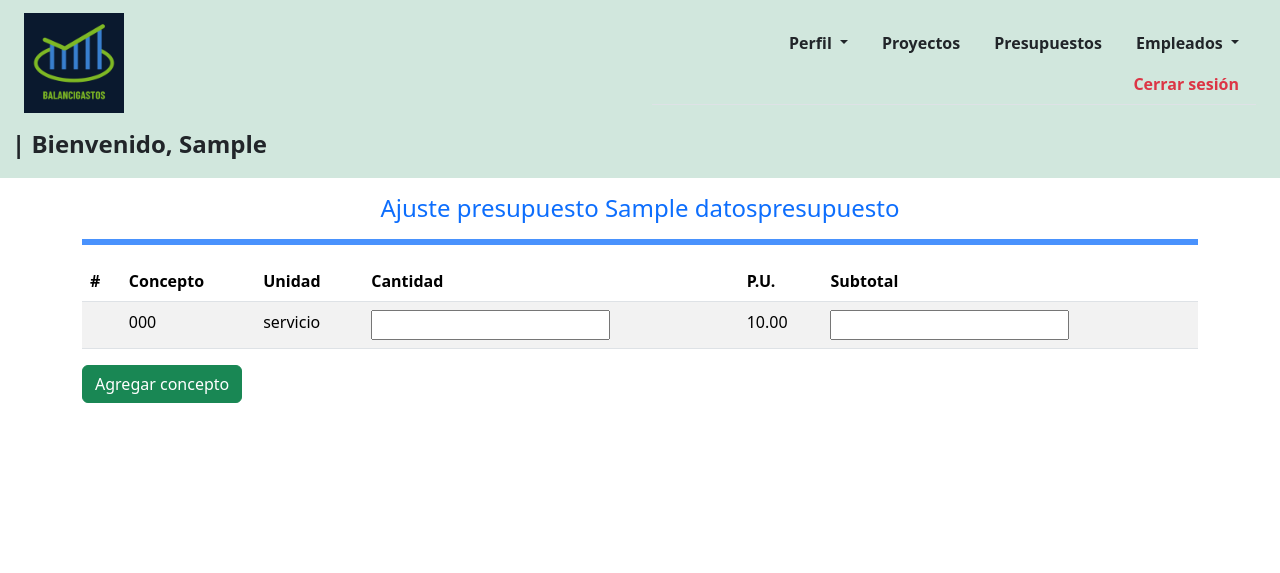
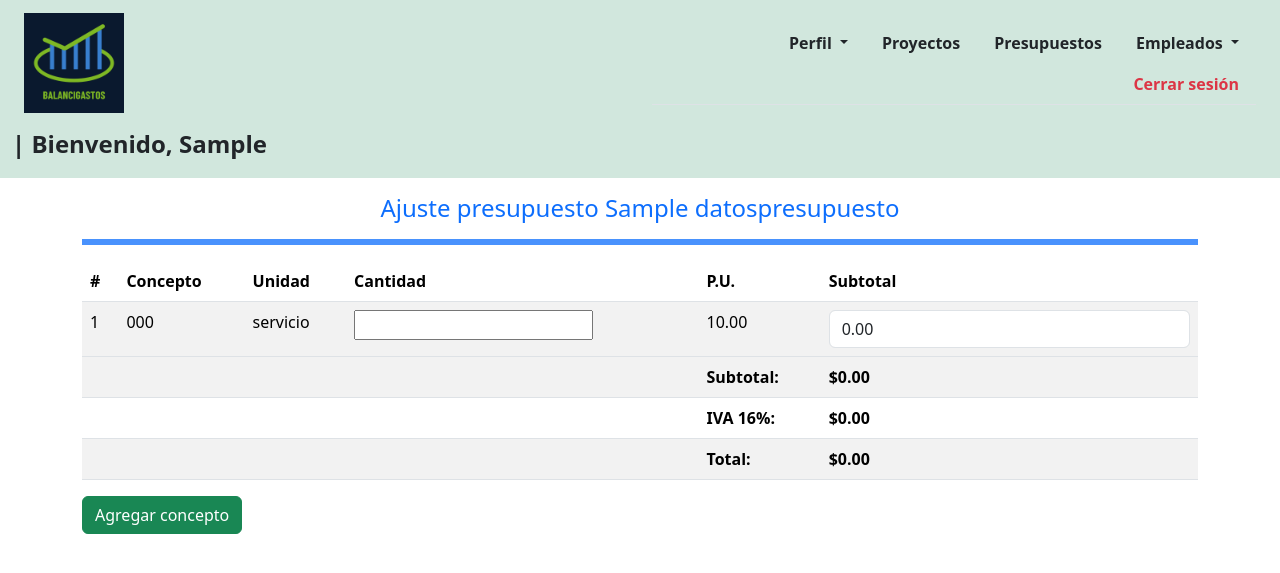
Before and after one commit to DavidCrzBlt/balancigastos-2.0, a Django app: a page that uses presupuestos/templates/presupuestos/ajuste_presupuesto.html in a window 1280 px wide. Shown: the top 573 px of the page. Run offline with Django 5.2, Linux system fonts and the light colour scheme; a user stored in the database is signed in; tables that the repository leaves empty hold one stand-in row (values such as "Sample post"); parts of the project's set-up code (start-up, migrations or seed data) failed here and were passed over; some libraries are stand-ins or nearby versions.

Commit message:
Primera parte presupuestos

```diff
--- a/presupuestos/templates/presupuestos/ajuste_presupuesto.html
+++ b/presupuestos/templates/presupuestos/ajuste_presupuesto.html
@@ -1,6 +1,8 @@
 {% extends 'base.html' %}
 {% block title %} Ajuste presupuesto {{ presupuesto.nombre_proyecto }} {% endblock %}
+{% load currency %}
 {% block content %}
+{% load static %}
 
 <h4 class="h4 text-center text-primary mt-3">Ajuste presupuesto {{ presupuesto.nombre_proyecto }} </h4>
 
@@ -21,20 +23,36 @@
         <tbody>
             {% for item in conceptos %}
             <tr>
-                <td>{{ for_loop.counter }}</td>
+                <td>{{ forloop.counter }}</td>
                 <td>{{ item.concepto }}</td>
                 <td>{{ item.unidad }}</td>
-                <td><input type="number" name="qty" id="qty-input"></td>
+                <td><input type="number"></td>
                 <td>{{ item.precio_unitario }}</td>
-                <td><input type="number" name="subtotal" id="subtotal-input" aria-disabled="true"></td>
+                <td><input type="number" class="form-control" readonly="readonly"></td>
             </tr>
             {% endfor %}
         </tbody>
+        <tr>
+            <td colspan="4"></td>
+            <td><strong>Subtotal:</strong></td>
+            <td id="subtotal-general"><strong></strong></td>
+        </tr>
+        <tr>
+            <td colspan="4"></td>
+            <td><strong>IVA 16%:</strong></td>
+            <td id="iva"><strong></strong></td>
+        </tr>
+        <tr>
+            <td colspan="4"></td>
+            <td><strong>Total:</strong></td>
+            <td id="total-general"><strong></strong></td>
+        </tr>
     </table>
 </div>
 
-<a href="{% url 'presupuestos:ingresar_precios_unitarios' presupuesto.slug %}" class="btn btn-success">Agregar concepto</a>
+<a href="{% url 'presupuestos:ingresar_precios_unitarios' presupuesto.slug %}" class="btn btn-success">Agregar
+    concepto</a>
 
-
+<script type="text/javascript" src="{% static 'js/subtotal_presupuesto.js' %}"></script>
 
 {% endblock%}
--- a/presupuestos/views.py
+++ b/presupuestos/views.py
@@ -1,6 +1,6 @@
 from django.shortcuts import render, redirect
 from .forms import DatosPresupuestoForm, PreciosUnitariosForm
-from .models import DatosPresupuesto,PrecioUnitarioPresupuesto
+from .models import DatosPresupuesto,PrecioUnitarioPresupuesto, HistorialPresupuesto
 from django.contrib.auth.decorators import login_required
 
 # Create your views here.
--- /dev/null
+++ b/static/js/subtotal_presupuesto.js
@@ -0,0 +1,60 @@
+function formatearMoneda(valor) {
+    return new Intl.NumberFormat('es-MX', { style: 'currency', currency: 'MXN' }).format(valor);
+}
+
+function calcular_presupuesto(row) {
+    const cantidadInput = row.querySelector("td:nth-child(4) input");
+    const precioUnitarioValue = row.querySelector("td:nth-child(5)");
+    const subtotalInput = row.querySelector("td:nth-child(6) input");
+
+    // Procesar solo si las celdas con inputs existen
+    if (cantidadInput && subtotalInput) {
+        const cantidad = parseFloat(cantidadInput.value) || 0; // Convertir a número o usar 0 si está vacío
+        const precioUnitario = parseFloat(precioUnitarioValue.textContent) || 0; // Convertir a número o usar 0 si está vacío
+
+        const subtotal = cantidad * precioUnitario; // Calcular subtotal
+        subtotalInput.value = subtotal.toFixed(2); // Mostrar el subtotal con 2 decimales
+    }
+}
+
+function calcular_totales() {
+    let subtotalGeneral = 0;
+
+    // Iterar sobre todas las filas válidas (solo las que tienen inputs en la columna de subtotal)
+    document.querySelectorAll("tbody tr").forEach((row) => {
+        const subtotalInput = row.querySelector("td:nth-child(6) input");
+        if (subtotalInput) {
+            const subtotal = parseFloat(subtotalInput.value) || 0; // Convertir a número o usar 0
+            subtotalGeneral += subtotal;
+        }
+    });
+
+    // Calcular IVA y total general
+    const iva = subtotalGeneral * 0.16; // IVA al 16%
+    const totalGeneral = subtotalGeneral + iva;
+
+    // Mostrar los resultados en los elementos correspondientes
+    document.getElementById("subtotal-general").innerHTML = `<strong>${formatearMoneda(subtotalGeneral)}</strong>`;
+    document.getElementById("iva").innerHTML = `<strong>${formatearMoneda(iva)}</strong>`;
+    document.getElementById("total-general").innerHTML = `<strong>${formatearMoneda(totalGeneral)}</strong>`;
+}
+
+// Función principal que actualiza todo
+function actualizar_presupuesto() {
+    // Calcular los subtotales por fila
+    document.querySelectorAll("tbody tr").forEach((row) => calcular_presupuesto(row));
+
+    // Calcular el subtotal general, IVA y total
+    calcular_totales();
+}
+
+// Agregar listeners a los inputs de cantidad
+document.addEventListener("DOMContentLoaded", () => {
+    const cantidadInputs = document.querySelectorAll("tbody td:nth-child(4) input");
+    cantidadInputs.forEach((cantidadInput) => {
+        cantidadInput.addEventListener("input", () => actualizar_presupuesto());
+    });
+
+    // Ejecutar una vez al cargar la página para que los totales iniciales sean correctos
+    actualizar_presupuesto();
+});
```
